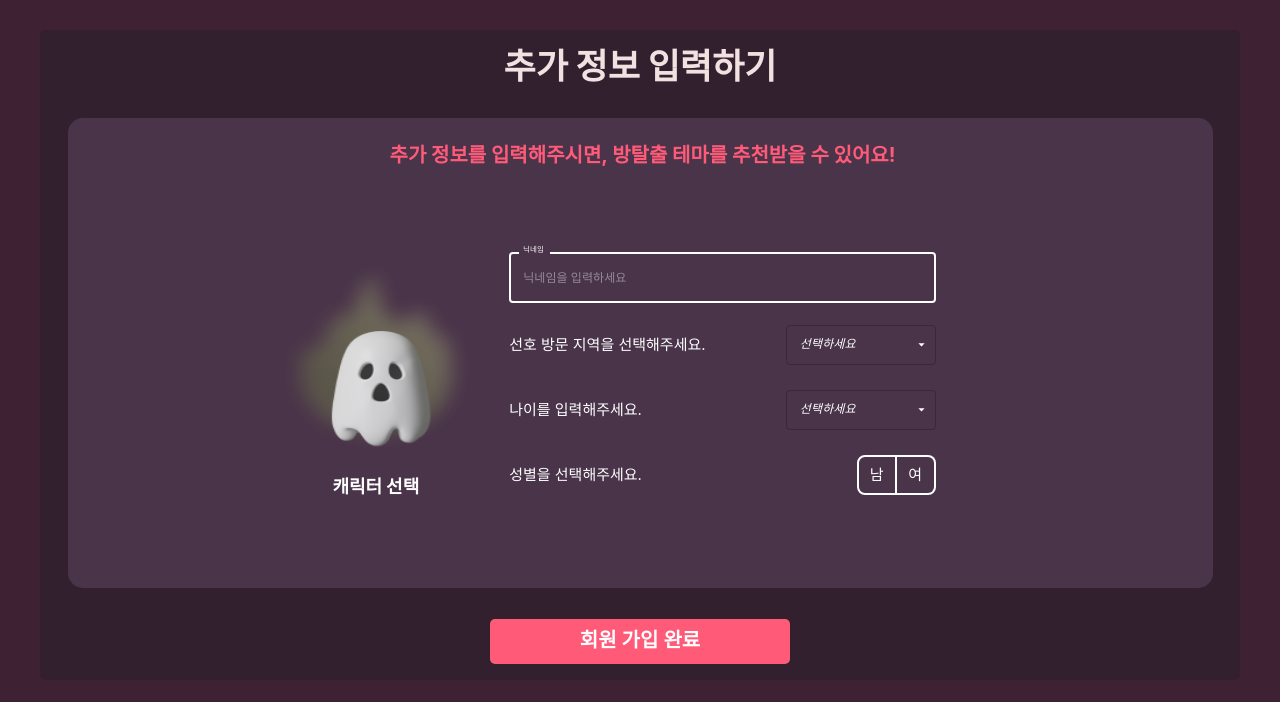
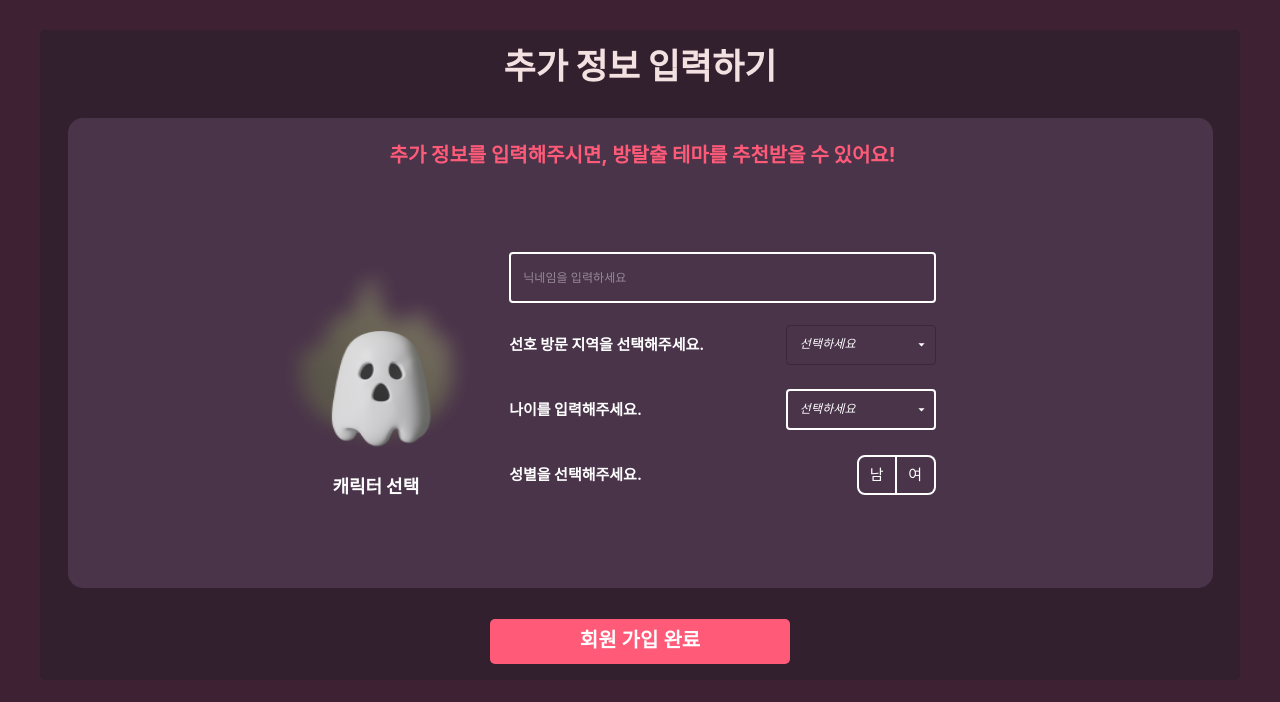
Before and after one commit to predictyson/BangBangGokGok, a React (Vite) app in the folder FrontEnd/: page /additional in a window 1280 px wide. Both pictures are taken after a click on the element "다음 단계로". Shown: the top 702 px of the page. Built offline with nearby package versions, Linux system fonts and the light colour scheme.

Commit message:
💡 refactor: 추가 정보 입력 컴포넌트 리팩토링

```diff
--- a/FrontEnd/src/components/Auth/LeftProfile.tsx
+++ b/FrontEnd/src/components/Auth/LeftProfile.tsx
@@ -4,12 +4,21 @@
 
 export default function LeftPorfile() {
   return (
-    <>
+    <LeftBox>
       <ProfileImg src={Ghost} />
       <SelectButton>캐릭터 선택</SelectButton>
-    </>
+    </LeftBox>
   );
 }
+
+const LeftBox = styled.div`
+  flex: 1;
+  display: flex;
+  flex-direction: column;
+  justify-content: space-around;
+  align-items: center;
+  padding: 5rem 0;
+`;
 
 const ProfileImg = styled.img`
   width: 20rem;
--- a/FrontEnd/src/components/Auth/ProfileSection.tsx
+++ b/FrontEnd/src/components/Auth/ProfileSection.tsx
@@ -7,15 +7,11 @@
   return (
     <>
       <ProfileBox>
-        <LeftBox>
-          <LeftPorfile />
-        </LeftBox>
-        <RightBox>
-          <RightProfile
-            userInfo={props.userInfo}
-            changeUserInfo={props.changeUserInfo}
-          />
-        </RightBox>
+        <LeftPorfile />
+        <RightProfile
+          userInfo={props.userInfo}
+          changeUserInfo={props.changeUserInfo}
+        />
       </ProfileBox>
     </>
   );
--- a/FrontEnd/src/components/Auth/RightProfile.tsx
+++ b/FrontEnd/src/components/Auth/RightProfile.tsx
@@ -31,9 +31,8 @@
   };
 
   return (
-    <>
+    <RightBox>
       <CustomTextField
-        label="닉네임"
         autoComplete="current-password"
         color="warning"
         name="nickname"
@@ -42,6 +41,7 @@
         value={props.userInfo.nickname}
         placeholder="닉네임을 입력하세요"
         onChange={handleInputChange}
+        hiddenLabel
       />
       <SelectBox>
         <p>선호 방문 지역을 선택해주세요.</p>
@@ -51,6 +51,7 @@
           name="regionBig"
           color="warning"
           displayEmpty
+          autoFocus
         >
           <MenuItem value="">
             <em>선택하세요</em>
@@ -69,6 +70,7 @@
           onChange={handleSelectChange}
           color="warning"
           displayEmpty
+          autoFocus
         >
           <MenuItem value={0}>
             <em>선택하세요</em>
@@ -92,9 +94,17 @@
           <CustomToggleButton value="female">여</CustomToggleButton>
         </ToggleButtonGroup>
       </SelectBox>
-    </>
+    </RightBox>
   );
 }
+
+const RightBox = styled.div`
+  flex: 2;
+  display: flex;
+  flex-direction: column;
+  justify-content: space-around;
+  padding: 5rem 0;
+`;
 
 const SelectBox = styled.div`
   font-size: 1.5rem;
@@ -102,6 +112,10 @@
   display: flex;
   justify-content: space-between;
   align-items: center;
+
+  p {
+    font-weight: ${theme.fontWeight.bold};
+  }
 `;
 
 const CustomTextField = mstyled(TextField)({
@@ -109,9 +123,6 @@
   color: "white",
   input: {
     fontSize: "1.2rem",
-  },
-  feildset: {
-    fontSize: "1.2rem !important",
   },
 });
 
@@ -124,10 +135,6 @@
 
   svg: {
     color: "white",
-  },
-
-  div: {
-    border: "white",
   },
 });
 
```
